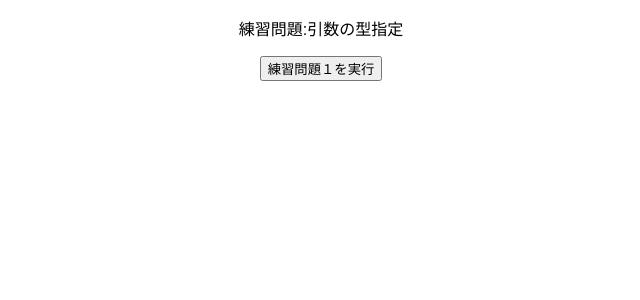
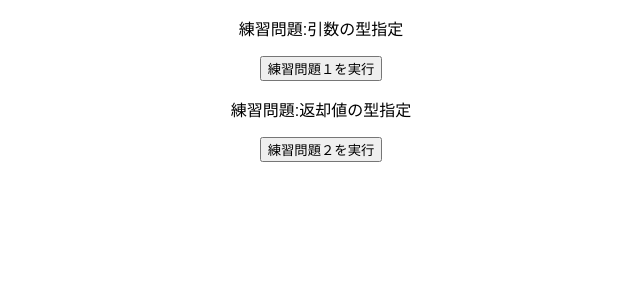
Before and after one commit to jun-yuaka/typescript-learning, a React (Create React App) app: page / in a window 1280 px wide. Shown: the top 300 px of the page, without its empty margins (319-959 px from the left). Built offline with nearby package versions, Linux system fonts and the light colour scheme.

Commit message:
返却値に型を指定

```diff
--- a/src/App.tsx
+++ b/src/App.tsx
@@ -1,10 +1,13 @@
 import { Practice1 } from "./practices/Practice1";
+import { Practice2 } from "./practices/Practice2";
+
 import "./styles.css";
 
 export default function App() {
   return (
     <div className="App">
       <Practice1 />
+      <Practice2 />
     </div>
   );
 }
--- /dev/null
+++ b/src/practices/Practice2.tsx
@@ -0,0 +1,15 @@
+export const Practice2 = () => {
+  const getTotalFee = (num: number): number => {
+    const total = num * 1.1;
+    return total;
+  };
+  const onClickPractiece = () => {
+    console.log(getTotalFee(1000));
+  };
+  return (
+    <div>
+      <p>練習問題:返却値の型指定</p>
+      <button onClick={onClickPractiece}>練習問題２を実行</button>
+    </div>
+  );
+};
```
